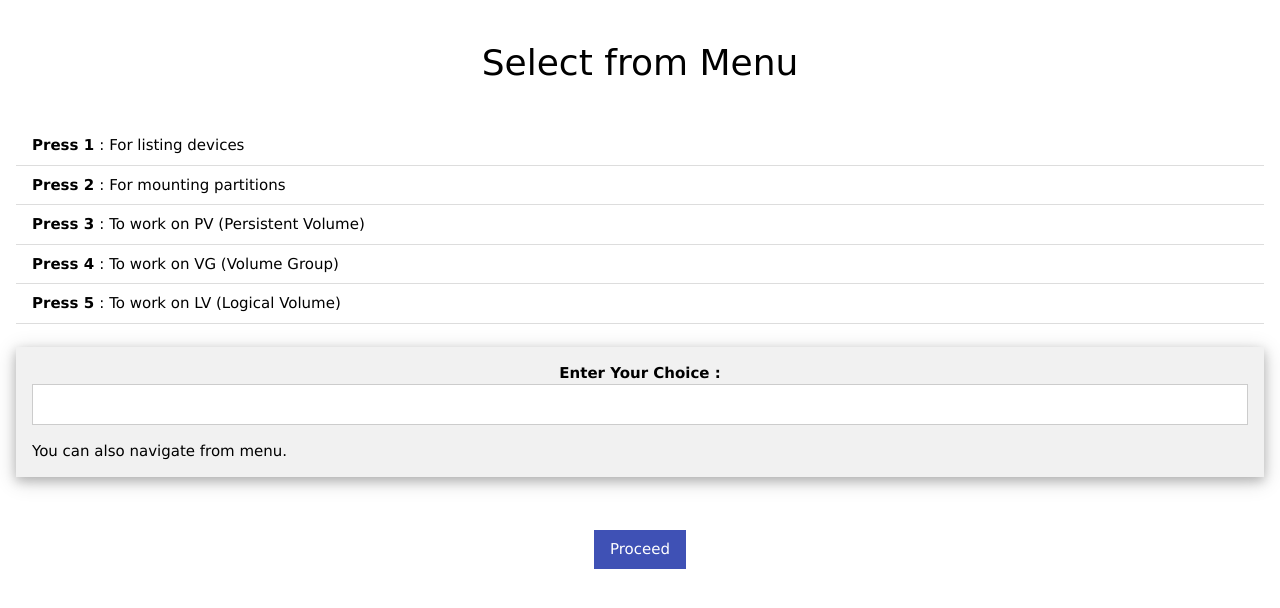
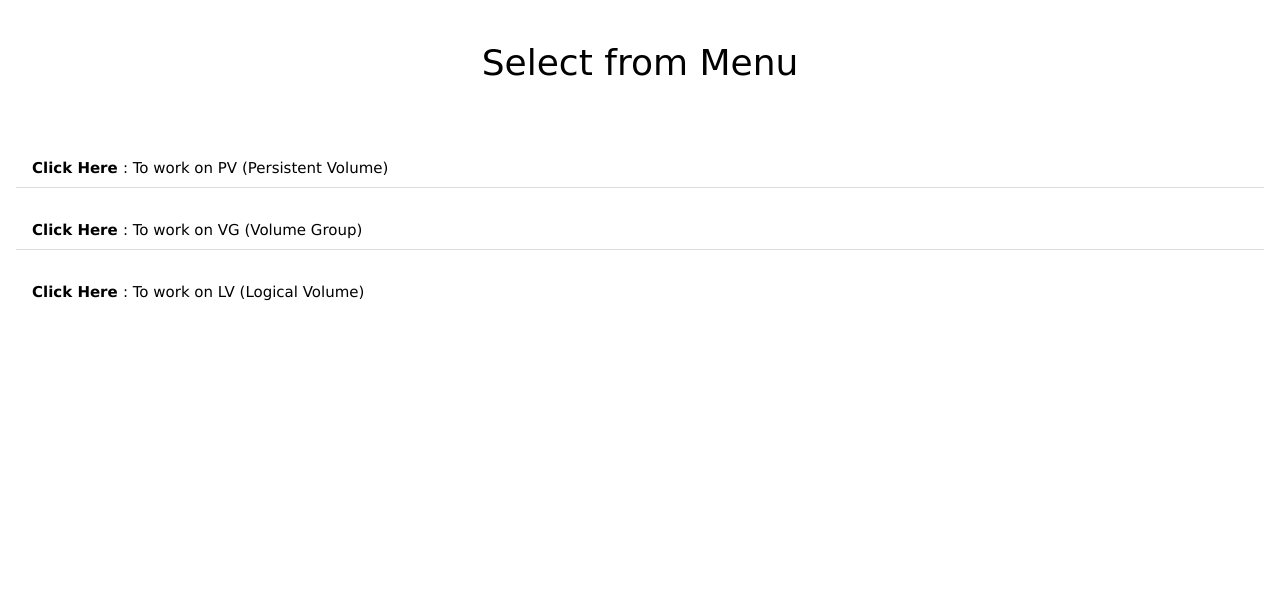
Before and after one commit to adityakumarsahu0707/flask-menuprogram, a Flask app: page /home in a window 1280 px wide. Shown: the top 608 px of the page. Run offline with Flask 2, Linux system fonts and the light colour scheme; some web fonts are replaced.

Commit message:
dev change

```diff
--- a/app.py
+++ b/app.py
@@ -29,6 +29,8 @@
 
 @app.route('/pv')
 def pv():
+    val=request.args.get("choice")
+    print(val)
     return render_template("pv.html")
 
 @app.route('/vg')
--- a/templates/lvm.html
+++ b/templates/lvm.html
@@ -19,29 +19,16 @@ a:active {text-decoration: none;}
 
 <div class="w3-container">
   <ul class="w3-ul w3-hoverable">
-    <li><b><a href="/pv" >Press 1 </b>: For listing devices</li>
-    <li><b><a href="/pv" >Press 2 </b>: For mounting partitions</li>
-    <li><b><a href="/pv" >Press 3 </b>: To work on PV (Persistent Volume)</a></li>
-    <li><b><a href="/vg" >Press 4 </b>: To work on VG (Volume Group)</li>
-    <li><b><a href="/lv" >Press 5 </b>: To work on LV (Logical Volume)</li>
+<br />
+    <li><b><a href="/pv" >Click Here </b>: To work on PV (Persistent Volume)</a></li>
+<br />
+    <li><b><a href="/vg" >Click Here </b>: To work on VG (Volume Group)</a></li>
+<br />
+    <li><b><a href="/lv" >Click Here </b>: To work on LV (Logical Volume)</a></li>
   </ul>
 </div>
 <br />
 
-<div class="w3-container">
- <form class="w3-container w3-card-4 w3-light-grey" action="/lvm-choice">
-<p>
-  <label><b><center>Enter Your Choice :</center></b></label>
-  <input class="w3-input w3-border" type="text" name="choice"></p>
-<p> You can also navigate from menu.</p>
-</div>
-<br />
-<div class="w3-container">
-<center><p><button class="w3-button w3-indigo" type='submit'>Proceed</button></p></center>
-</div>
-
-</form>
-
 
 </body>
 </html>
```
Also changed, not shown: templates/lv.html (+10 -16 lines), templates/pv.html (+13 -15 lines), templates/vg.html (+6 -14 lines).
